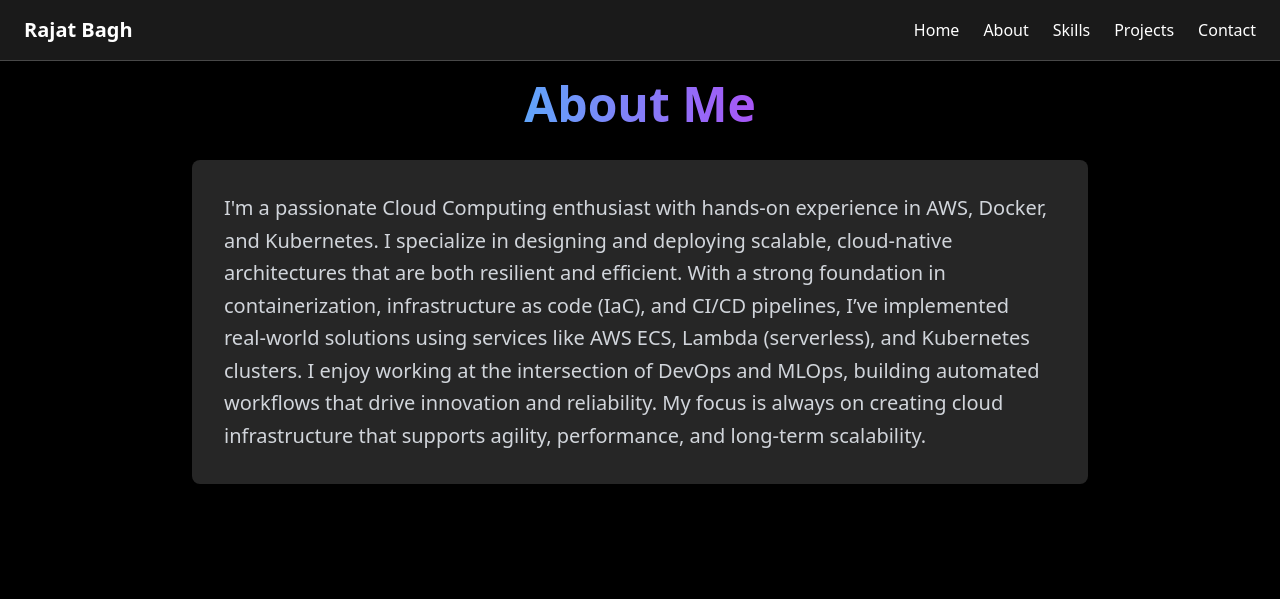
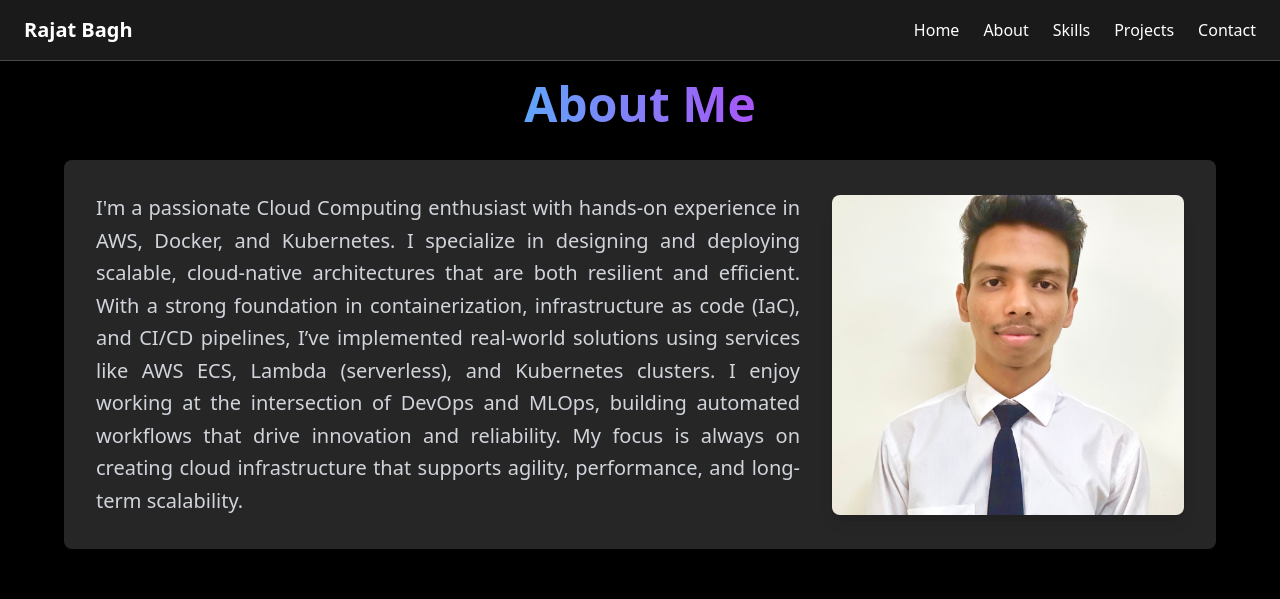
Before and after one commit to rajat933788/My-Portfolio, a React (Create React App) app: page /about in a window 1280 px wide. Shown: the top 599 px of the page. Built offline with nearby package versions, Linux system fonts and the light colour scheme.

Commit message:
profile photo

```diff
--- a/src/Pages/About.js
+++ b/src/Pages/About.js
@@ -6,18 +6,32 @@ function About() {
   return (
     <main className="container mx-auto max-w-screen-xl py-10 px-6 lg:px-8 mt-10">
       {/* About Me Section */}
+{/* About Me Section */}
 <section className="mb-16">
   <h1 className="text-4xl md:text-5xl font-bold text-center mb-8">
     <span className="bg-gradient-to-r from-blue-400 to-purple-500 text-transparent bg-clip-text">
       About Me
     </span>
   </h1>
-        <div className="bg-neutral-800 rounded-lg p-8 shadow-lg max-w-4xl mx-auto">
-          <p className="text-xl text-gray-300 leading-relaxed">
+  <div className="flex flex-col lg:flex-row items-center bg-neutral-800 rounded-lg p-8 shadow-lg max-w-6xl mx-auto gap-8">
+    {/* Text Section */}
+    <div className="lg:w-2/3">
+      <p className="text-xl text-gray-300 leading-relaxed text-justify">
         {personalDetails.about}
       </p>
     </div>
+
+    {/* Image Section */}
+    <div className="lg:w-1/3">
+      <img
+        src="/profile.jpg"
+        alt="About Me"
+        className="rounded-lg shadow-lg object-cover w-full h-auto max-h-80"
+      />
+    </div>
+  </div>
 </section>
+
 
       {/* LeetCode Calendar Section */}
       <section className="mb-16">
```
Also changed, not shown: public/profile.jpg (added). Lines whose indentation alone changed are shown as unchanged.
